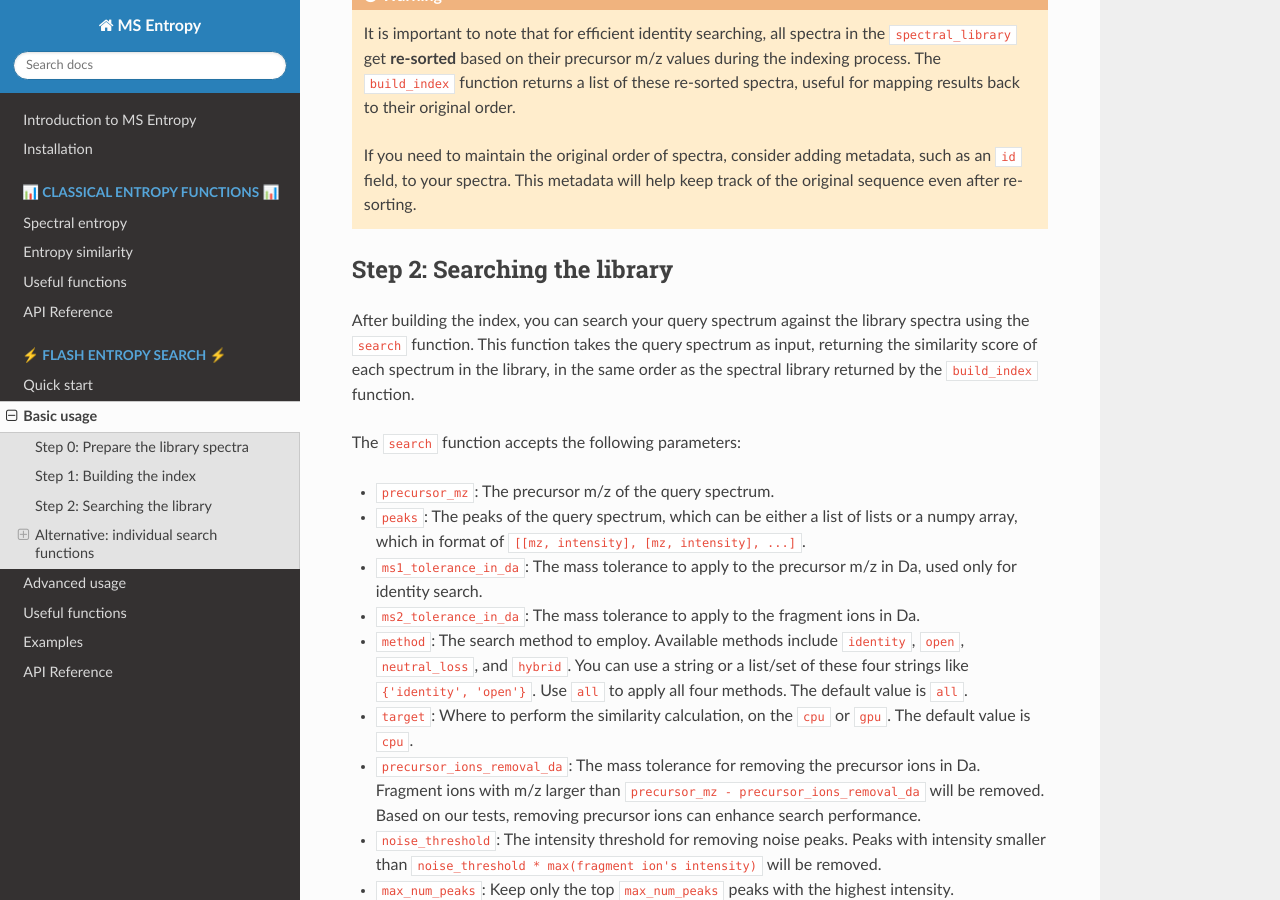
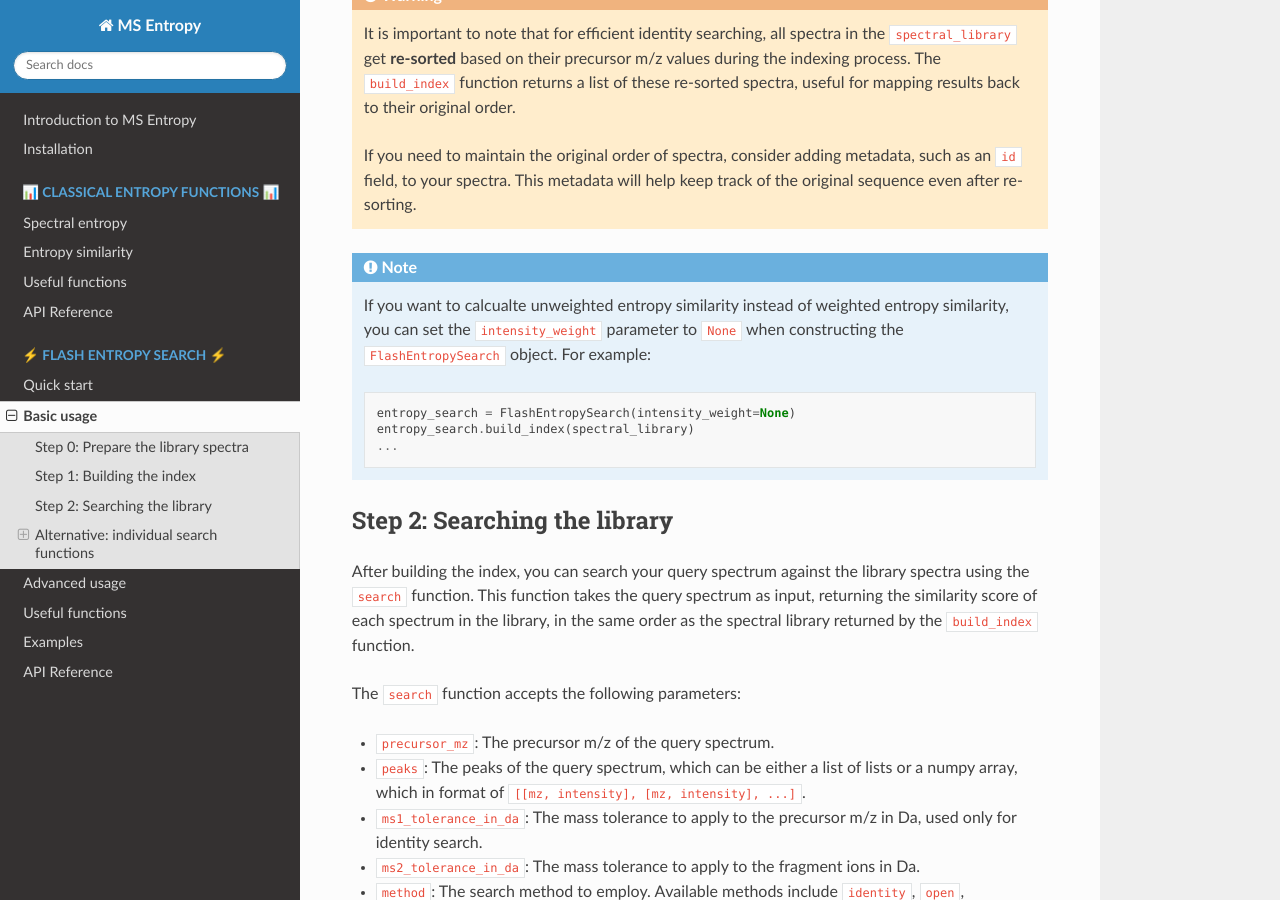
Before and after one commit to YuanyueLi/MSEntropy, a Sphinx documentation site: the page built from docs/source/entropy_search_basic_usage.rst, in a window 1280 px wide and 900 px high, scrolled down 1279 px. Built offline with Sphinx 7.4.7 and the Read the Docs theme 2.0.0, drawn with Linux system fonts in a browser that asks for light colours.

Commit message:
Update documents.

```diff
--- a/docs/source/entropy_search_api.rst
+++ b/docs/source/entropy_search_api.rst
@@ -4,14 +4,17 @@ API Reference
 
 .. autoclass:: ms_entropy.FlashEntropySearch
    :members:
+   :undoc-members:
    :show-inheritance:
 
 .. autoclass:: ms_entropy.FlashEntropySearchCore
    :members:
+   :undoc-members:
    :show-inheritance:
 
 .. autoclass:: ms_entropy.FlashEntropySearchCoreLowMemory
    :members:
+   :undoc-members:
    :show-inheritance:
 
 .. autofunction:: ms_entropy.clean_spectrum
--- a/docs/source/entropy_search_basic_usage.rst
+++ b/docs/source/entropy_search_basic_usage.rst
@@ -53,6 +53,16 @@ The initial step in using the Flash Entropy Search algorithm involves building a
     It is important to note that for efficient identity searching, all spectra in the ``spectral_library`` get **re-sorted** based on their precursor m/z values during the indexing process. The ``build_index`` function returns a list of these re-sorted spectra, useful for mapping results back to their original order.
 
     If you need to maintain the original order of spectra, consider adding metadata, such as an ``id`` field, to your spectra. This metadata will help keep track of the original sequence even after re-sorting.
+
+
+.. note::
+    If you want to calcualte unweighted entropy similarity instead of weighted entropy similarity, you can set the ``intensity_weight`` parameter to ``None`` when constructing the ``FlashEntropySearch`` object. For example:
+
+    .. code-block:: python
+
+        entropy_search = FlashEntropySearch(intensity_weight=None)
+        entropy_search.build_index(spectral_library)
+        ...
 
 
 Step 2: Searching the library
```
